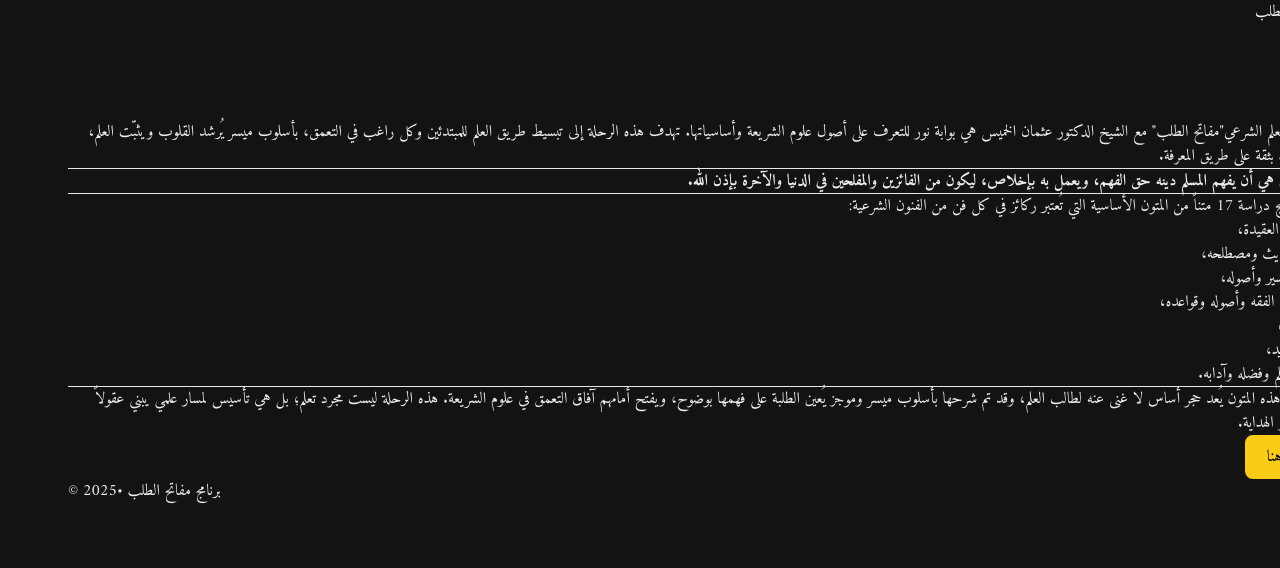
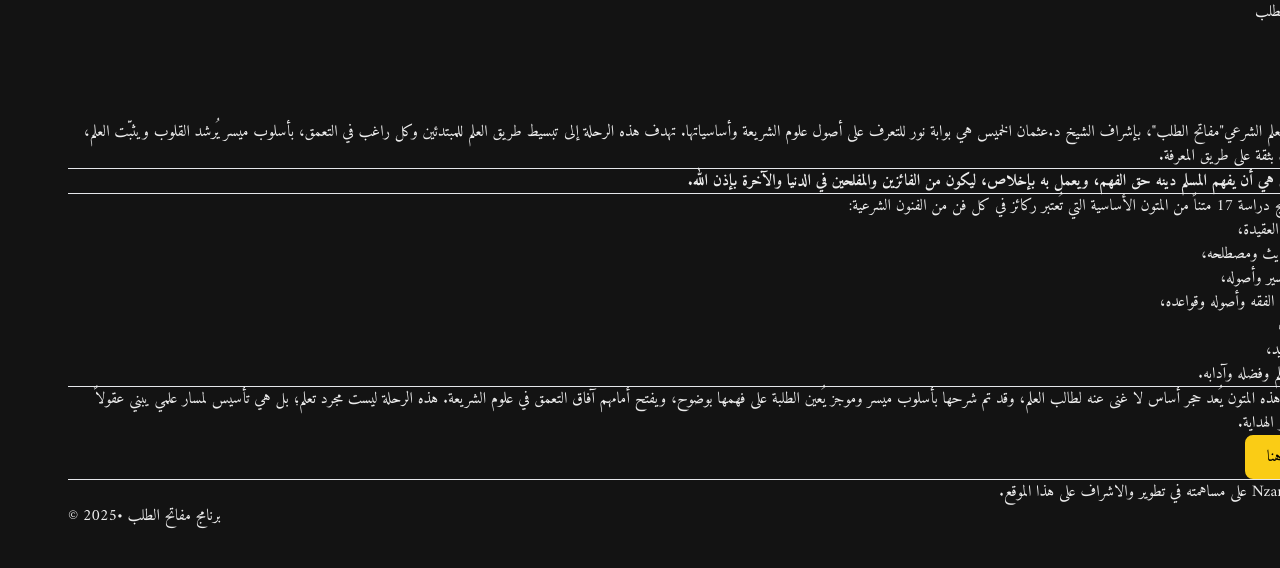
Before and after one commit to heynzar/sheikh-othman-platform, a Next.js app: page /about in a window 1280 px wide. Shown: the top 568 px of the page. Built offline with nearby package versions, Linux system fonts and the light colour scheme.

Commit message:
feat: improve writing and hero image optimization

```diff
--- a/src/app/about/page.tsx
+++ b/src/app/about/page.tsx
@@ -11,17 +11,18 @@ function Home() {
   return (
     <>
       <Header />
-      <main className="text-lg md:text-xl tracking-wide leading-9 px-4 sm:px-10 lg:px-0 max-w-screen-md mx-auto py-10 ">
+      <main className="text-lg md:text-xl tracking-wide leading-9 px-4 sm:px-10 lg:px-0 max-w-screen-md mx-auto py-10">
         <h1 className="hidden">عن البرنامج</h1>
         <p>
           رحلة طلب العلم الشرعي
           <span className="text-yellow-400 font-bold">
             &quot;مفاتح الطلب&quot;
-          </span>{" "}
-          مع الشيخ الدكتور عثمان الخميس هي بوابة نور للتعرف على أصول علوم
-          الشريعة وأساسياتها. تهدف هذه الرحلة إلى تبسيط طريق العلم للمبتدئين وكل
-          راغب في التعمق، بأسلوب ميسر يُرشد القلوب ويثبّت العلم، ليرتقي الطالب
-          بثقة على طريق المعرفة.
+          </span>
+          {"، "}
+          بإشراف الشيخ د.عثمان الخميس هي بوابة نور للتعرف على أصول علوم الشريعة
+          وأساسياتها. تهدف هذه الرحلة إلى تبسيط طريق العلم للمبتدئين وكل راغب في
+          التعمق، بأسلوب ميسر يُرشد القلوب ويثبّت العلم، ليرتقي الطالب بثقة على
+          طريق المعرفة.
         </p>
 
         <hr className="my-10 opacity-50" />
@@ -64,7 +65,21 @@ function Home() {
             إبدأ من هنا
           </button>
         </Link>
+        <hr className="my-10 opacity-50" />
+        <span>
+          كل الشكر لـ{" "}
+          <Link
+            href="https://nzar.dev"
+            target="_blank"
+            rel="noopener noreferrer"
+            className="text-yellow-400 hover:underline font-sans"
+          >
+            Nzar
+          </Link>{" "}
+          على مساهمته في تطوير والاشراف على هذا الموقع.
+        </span>
       </main>
+
       <Footer />
     </>
   );
```
Also changed, not shown: src/components/Hero.tsx (+13 -11 lines), src/assets/sheikh-othman.jpg (added), src/assets/sheikh-othman.png (deleted).
